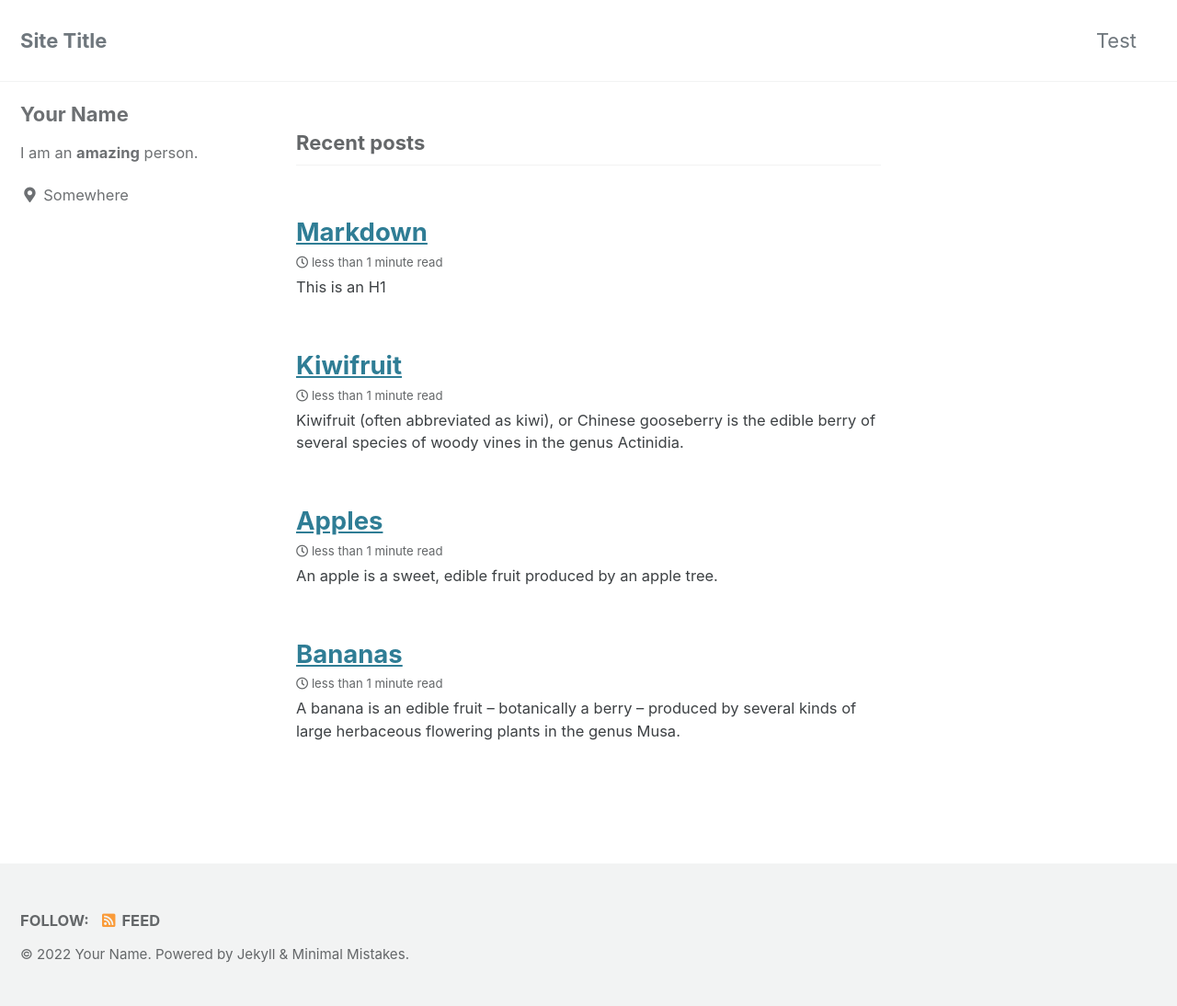
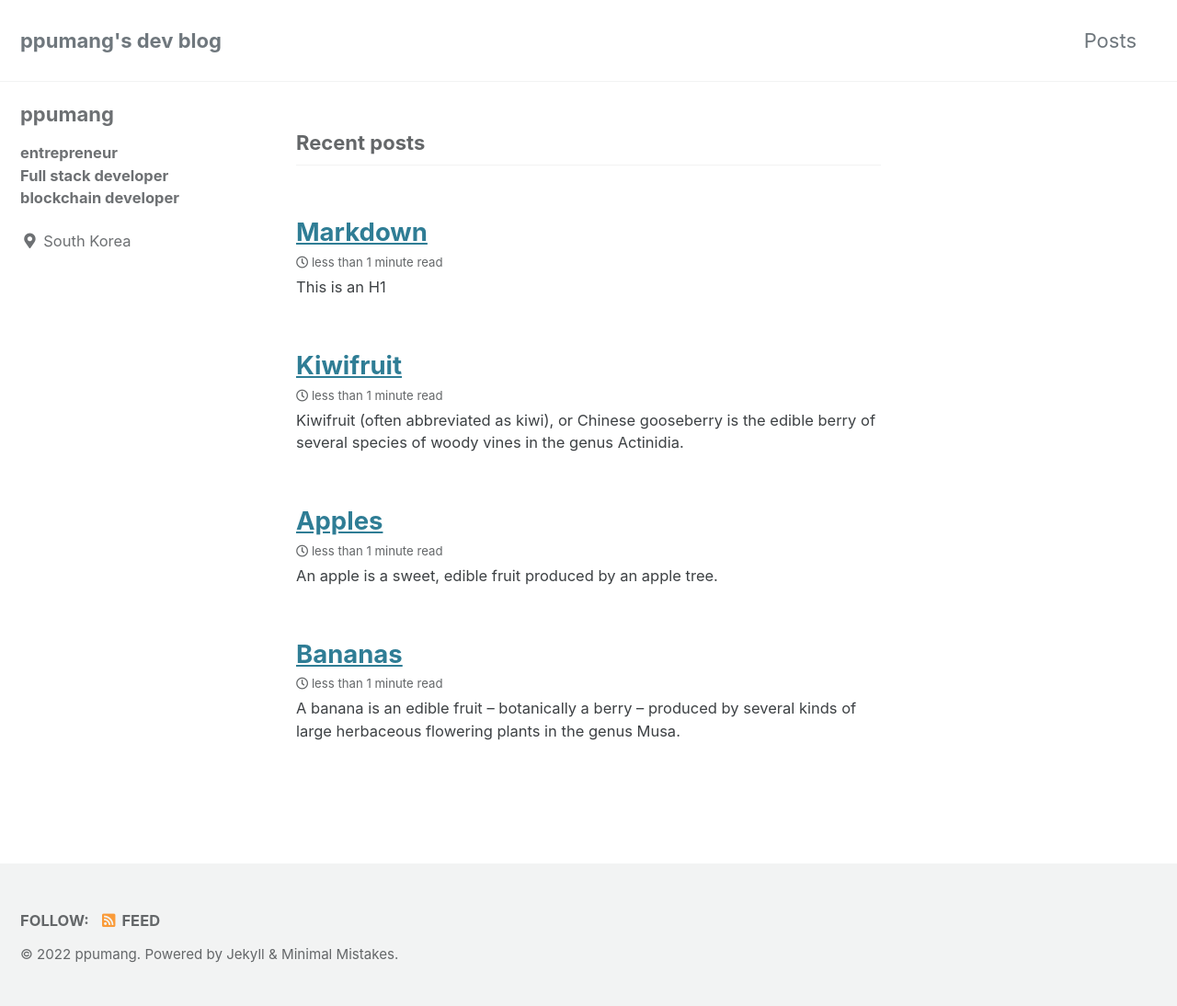
Before and after one commit to ppumang/ppumang.github.io, a Jekyll site: the page built from index.html, in a window 1280 px wide. Shown: the whole page at 92% size. Built offline with Jekyll 4.4.1, drawn with Linux system fonts in a browser that asks for light colours; cached includes are drawn as plain includes; the list of posts is cut into pages by our own code.

Commit message:
settings

```diff
--- a/_config.yml
+++ b/_config.yml
@@ -16,10 +16,10 @@ minimal_mistakes_skin    : "default" # "air", "aqua", "contrast", "dark", "dirt"
 
 # Site Settings
 locale                   : "en-US"
-title                    : "Site Title"
+title                    : "ppumang's dev blog"
 title_separator          : "-"
 subtitle                 : # site tagline that appears below site title in masthead
-name                     : "Your Name"
+name                     : "ppumang"
 description              : "An amazing website."
 url                      : # the base hostname & protocol for your site e.g. "https://mmistakes.github.io"
 baseurl                  : # the subpath of your site, e.g. "/blog"
@@ -104,10 +104,10 @@ analytics:
 
 # Site Author
 author:
-  name             : "Your Name"
+  name             : "ppumang"
   avatar           : # path of avatar image, e.g. "/assets/images/bio-photo.jpg"
-  bio              : "I am an **amazing** person."
-  location         : "Somewhere"
+  bio              : "**entrepreneur** <br/> **Full stack developer** <br/> **blockchain developer**"
+  location         : "South Korea"
   email            :
   links:
     - label: "Email"
--- a/_data/navigation.yml
+++ b/_data/navigation.yml
@@ -10,5 +10,5 @@ main:
   #   url: /collection-archive/
   # - title: "Sitemap"
   #   url: /sitemap/
-  - title: "Test"
-    url: /test
+  - title: "Posts"
+    url: /posts
```
Also changed, not shown: 2 other files.
